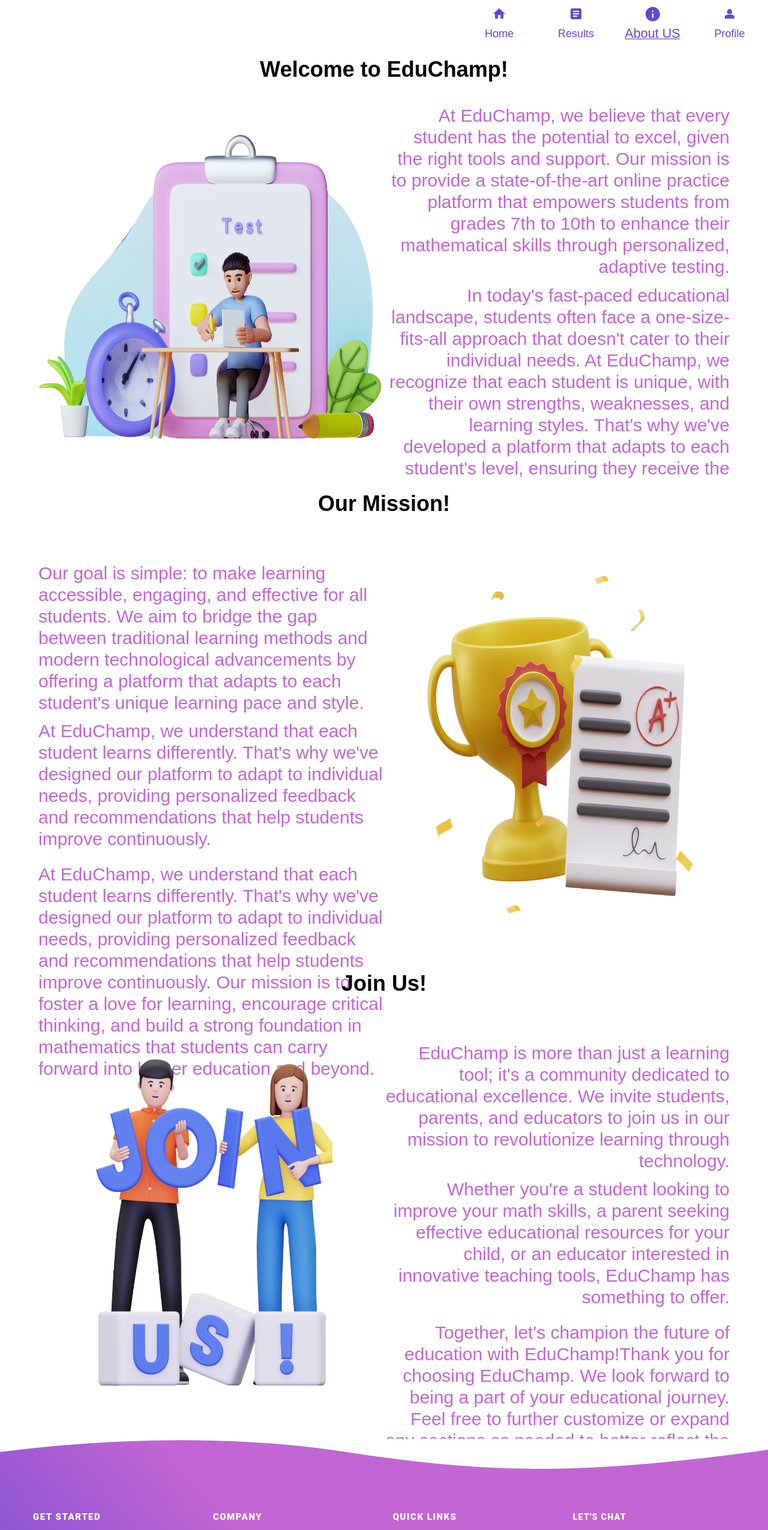
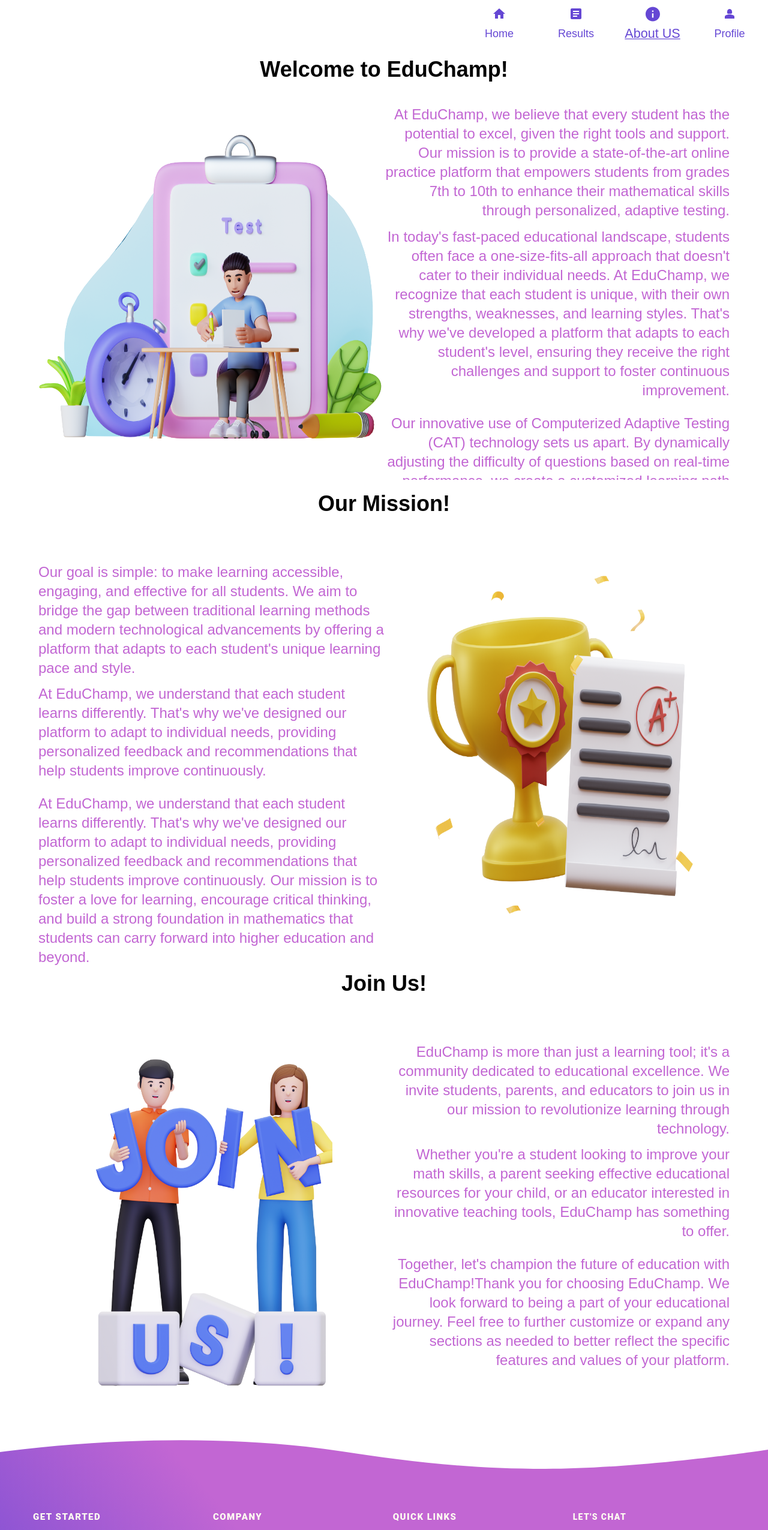
Before and after one commit to giga-bro/EduChamp, a React (Vite) app in the folder frontend/: page /about-us in a window 1280 px wide. Shown: the top 2551 px of the page at 60% size. Built offline with nearby package versions, Linux system fonts and the light colour scheme; no server answers.

Commit message:
Update About.tsx

```diff
--- a/frontend/src/components/About/About.tsx
+++ b/frontend/src/components/About/About.tsx
@@ -20,7 +20,7 @@
                         <div className='w-[100%] h-[50%] lg:h-[100%]    flex justify-center items-center ' >
                             <img src="/images/aboutuspageimage.png" alt="" className='w-[100%] h-[100%] lg:h-[80%] lg:w-[fit-content] ' />
                         </div>
-                        <div className='w-[100%] h-[50%] lg:h-[100%]   flex flex-col justify-center lg:justify-start lg:items-end lg:pt-[2%] items-center text-center lg:text-end font-thin text-sm lg:text-3xl text-[#c266d3] ' >
+                        <div className='w-[100%] h-[50%] lg:h-[100%]   flex flex-col justify-center lg:justify-start lg:items-end lg:pt-[2%] items-center text-center lg:text-end font-thin text-sm lg:text-2xl text-[#c266d3] ' >
                             <p>At EduChamp, we believe that every student has the potential to excel, given the right tools and support. Our mission is to provide a state-of-the-art online practice platform that empowers students from grades 7th to 10th to enhance their mathematical skills through personalized, adaptive testing.</p>
                             <p className='hidden lg:flex lg:my-[2%] ' >In today's fast-paced educational landscape, students often face a one-size-fits-all approach that doesn't cater to their individual needs. At EduChamp, we recognize that each student is unique, with their own strengths, weaknesses, and learning styles. That's why we've developed a platform that adapts to each student's level, ensuring they receive the right challenges and support to foster continuous improvement.</p>
                             <p className='hidden lg:flex  lg:my-[2%]'>Our innovative use of Computerized Adaptive Testing (CAT) technology sets us apart. By dynamically adjusting the difficulty of questions based on real-time performance, we create a customized learning path for every student</p>
@@ -36,7 +36,7 @@
                     <div className='w-[100%] h-[50%] lg:h-[100%]    flex justify-center items-center ' >
                         <img src="/images/missionsectionimg.png" alt="" className='w-[100%] h-[100%] lg:h-[80%] lg:w-[80%] ' />
                     </div>
-                    <div className='w-[100%] h-[50%] lg:h-[100%]   flex flex-col justify-center lg:justify-start lg:pt-[5%] items-center text-center lg:text-start font-thin text-sm lg:text-3xl text-[#c266d3]  ' >
+                    <div className='w-[100%] h-[50%] lg:h-[100%]   flex flex-col justify-center lg:justify-start lg:pt-[5%] items-center text-center lg:text-start font-thin text-sm lg:text-2xl text-[#c266d3]  ' >
                         <p>Our goal is simple: to make learning accessible, engaging, and effective for all students. We aim to bridge the gap between traditional learning methods and modern technological advancements by offering a platform that adapts to each student's unique learning pace and style.</p>
                         <p className=' lg:flex lg:my-[2%] ' >At EduChamp, we understand that each student learns differently. That's why we've designed our platform to adapt to individual needs, providing personalized feedback and recommendations that help students improve continuously.</p>
                         <p className='hidden lg:flex  lg:my-[2%]'>At EduChamp, we understand that each student learns differently. That's why we've designed our platform to adapt to individual needs, providing personalized feedback and recommendations that help students improve continuously. Our mission is to foster a love for learning, encourage critical thinking, and build a strong foundation in mathematics that students can carry forward into higher education and beyond.</p>
@@ -51,7 +51,7 @@
                     <div className='w-[100%] h-[60%] lg:h-[100%]    flex justify-center items-center ' >
                         <img src="/images/joinusimg.png" alt="" className='w-[100%] h-[100%] lg:h-[80%] lg:w-[70%] ' />
                     </div>
-                    <div className='w-[100%] h-[40%] lg:h-[100%]   flex flex-col justify-center lg:justify-start lg:pt-[5%] items-center text-center lg:text-end font-thin text-sm lg:text-3xl text-[#c266d3] ' >
+                    <div className='w-[100%] h-[40%] lg:h-[100%]   flex flex-col justify-center lg:justify-start lg:pt-[5%] items-center text-center lg:text-end font-thin text-sm lg:text-2xl text-[#c266d3] ' >
                         <p>EduChamp is more than just a learning tool; it's a community dedicated to educational excellence. We invite students, parents, and educators to join us in our mission to revolutionize learning through technology.</p>
                         <p className=' lg:flex lg:my-[2%] ' >Whether you're a student looking to improve your math skills, a parent seeking effective educational resources for your child, or an educator interested in innovative teaching tools, EduChamp has something to offer. </p>
                         <p className='hidden lg:flex  lg:my-[2%]'>Together, let's champion the future of education with EduChamp!Thank you for choosing EduChamp. We look forward to being a part of your educational journey.
```
